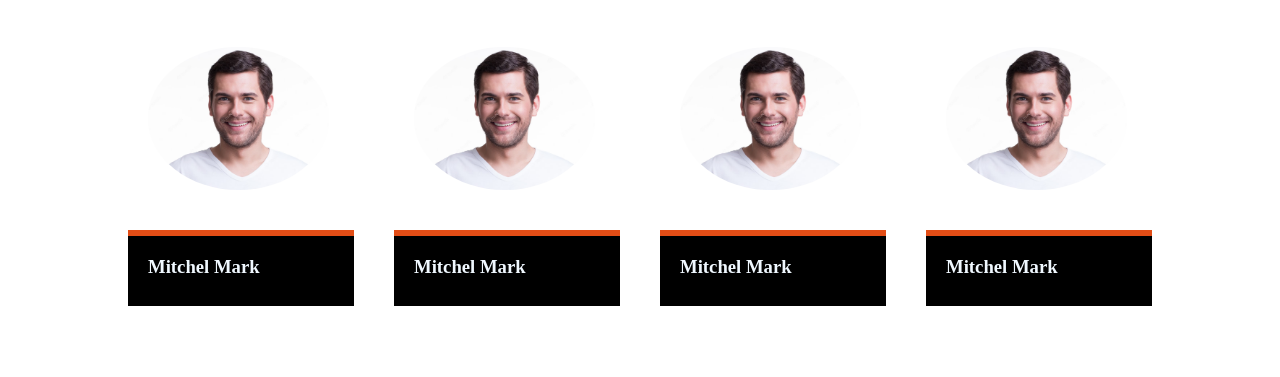
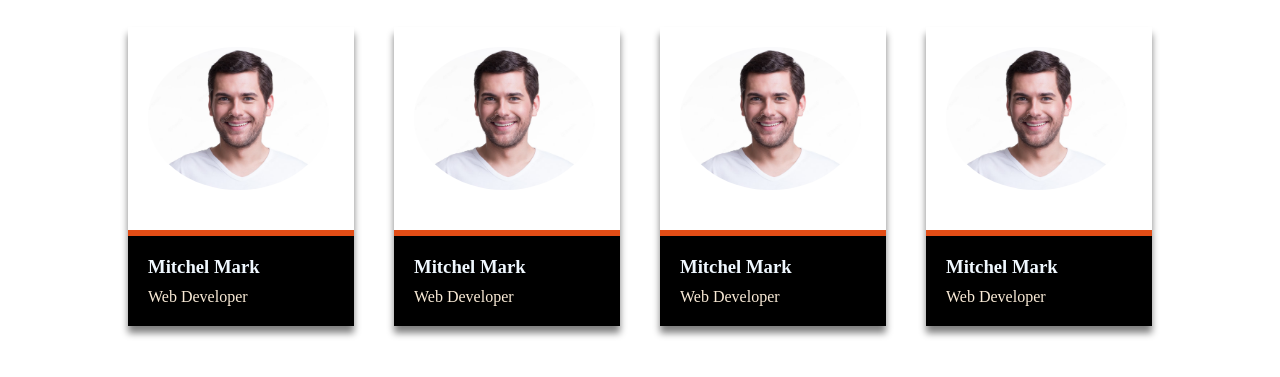
Before and after one commit to MDASHRAFTANVIR/layout1, a plain HTML site: page index.html in a window 1280 px wide. Shown: the part 99-476 px from the top of the page. Drawn offline with Linux system fonts and the light colour scheme.

Commit message:
Adding Images

```diff
--- a/style.css
+++ b/style.css
@@ -31,6 +31,10 @@
     column-gap: 40px;
 }
 
+.part {
+    box-shadow: 0px 7px 7px gray;
+}
+
 .part img {
     width: 80%;
     border-radius: 50%;
@@ -45,13 +49,17 @@
 .content {
     border-top: 6px solid #e24d16;
     background-color: black;
-    padding: 0px 20px;
+    padding: 20px 20px;
 
 }
 
 .content h3 {
-    margin-top: 20px;
     color:aliceblue;
     font-weight: 600;
     margin-bottom: 10px;
 }
+
+.content p {
+    color: antiquewhite;
+
+}
```
Also changed, not shown: images/man man.jpeg (added).
